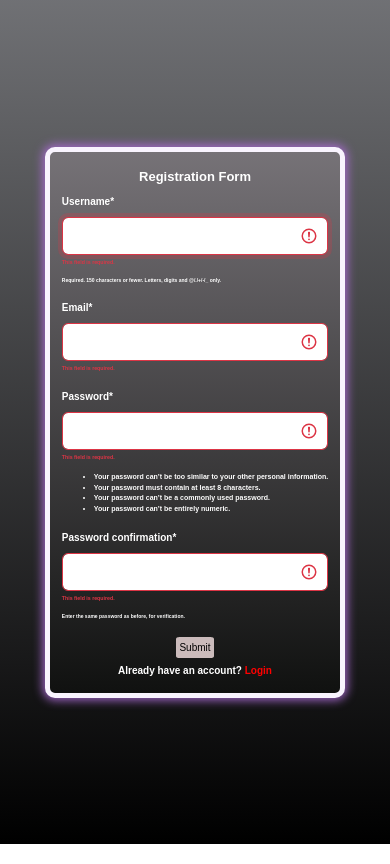
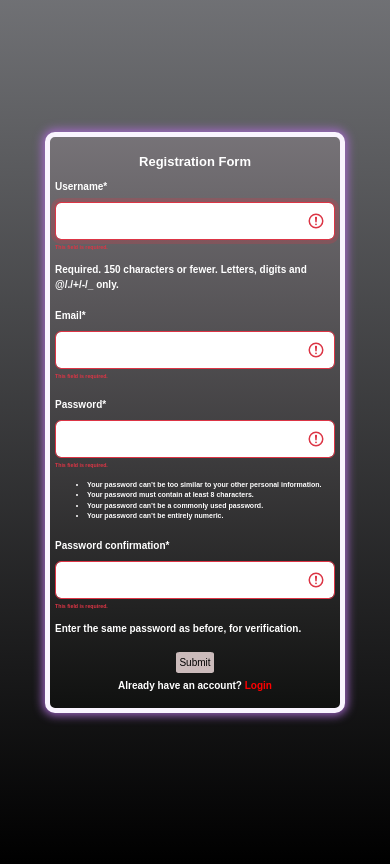
Before and after one commit to Madeshmb/CGPA_Calculation_django, a Django app: page /register/ in a window 390 px wide. Run offline with Django 5.2, Linux system fonts and the light colour scheme; some libraries are stand-ins or nearby versions.

Commit message:
edited register styles

```diff
--- a/static/css/register.css
+++ b/static/css/register.css
@@ -27,7 +27,6 @@
     box-shadow: 0px 0px 10px 2.5px  rgba(169, 106, 210, 0.9);
     padding: 20px 10px;
     border-radius: 10px;
-    /* box-shadow: 0 5px 15px rgba(0, 0, 0, 0.1); */
     width: 100%;
     max-width: 400px;
     background-image: linear-gradient(rgba(107, 103, 108, 0.925),rgb(16, 17, 16));
@@ -116,6 +115,10 @@
     max-width: 300px;
     background-image: linear-gradient(rgba(107, 103, 108, 0.925),rgb(16, 17, 16));
 }
+body
+{
+  margin-bottom: 20px;
+}
 form p
 {
   margin-bottom: 10px;
@@ -170,7 +173,7 @@
   color: white;
 }
 .form-text{
-  font-size: 5px;
+  font-size: 10px;
   color: white;
 }
 form label
```
